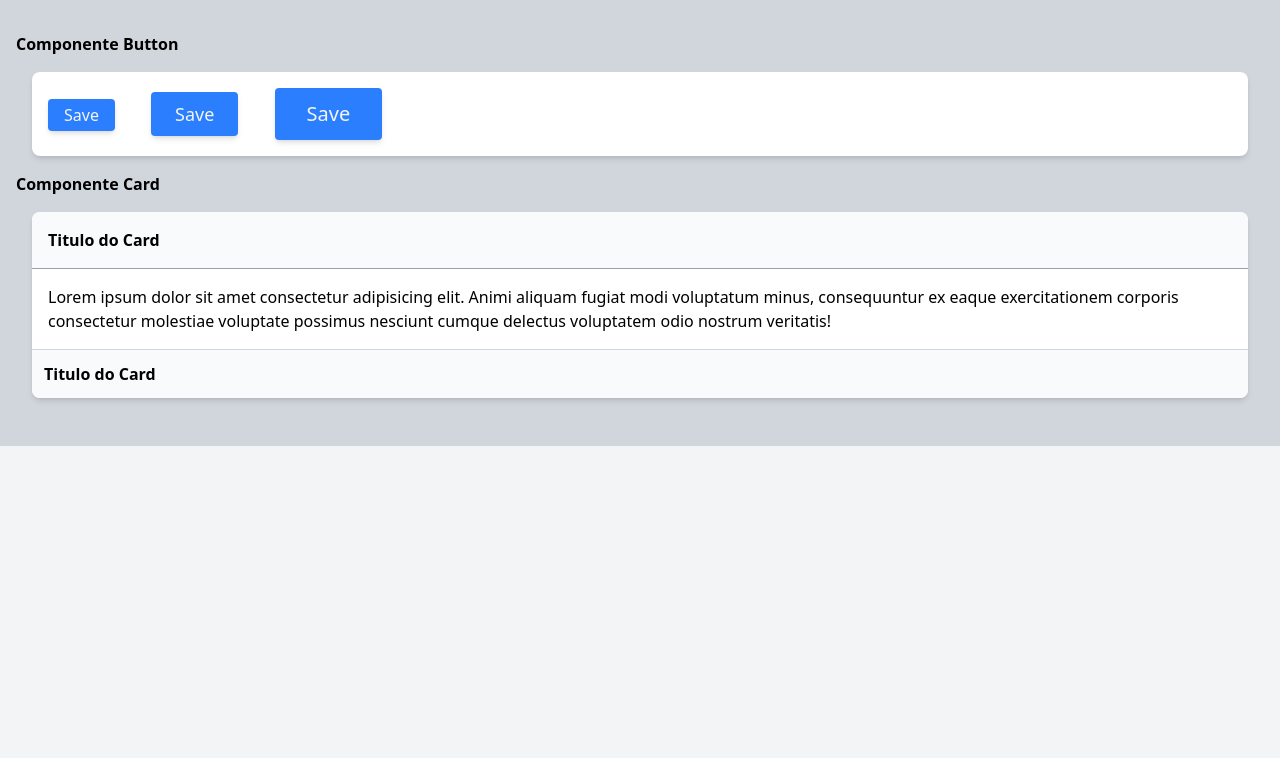
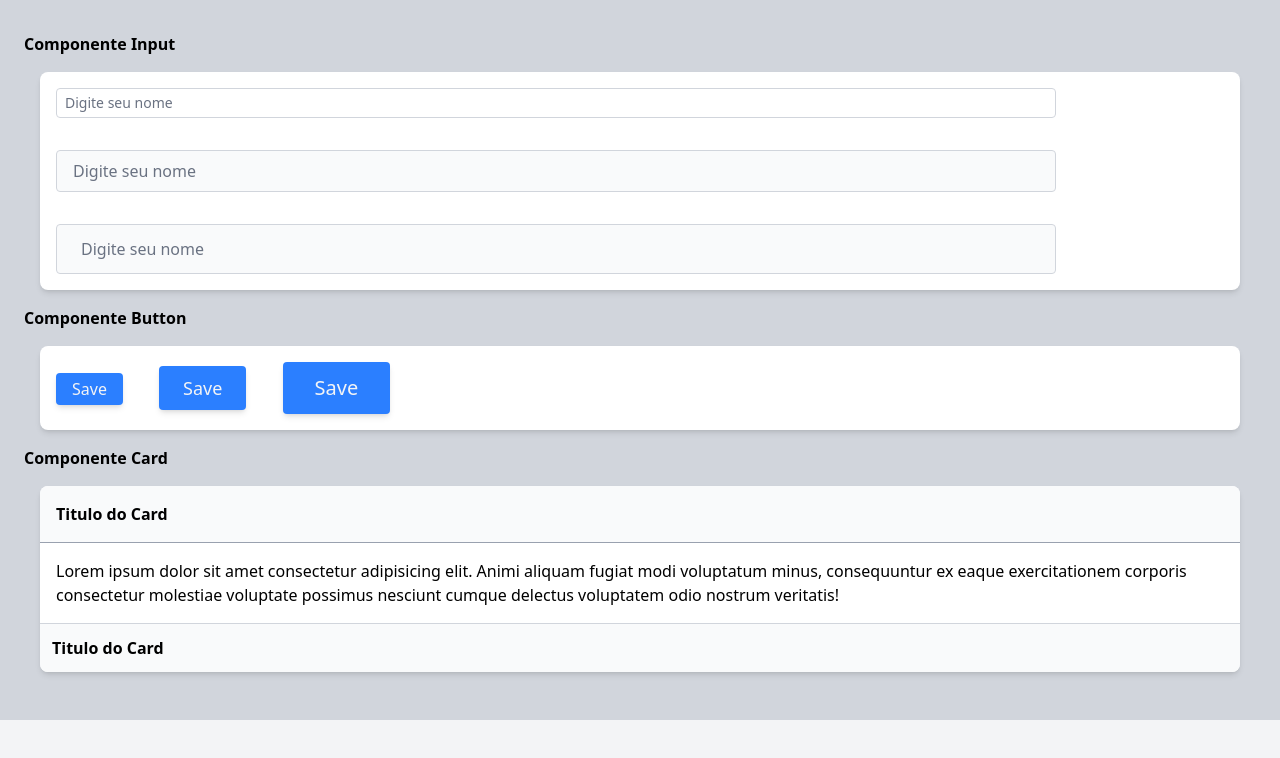
Before and after one commit to DevCarlos779/Curso-TailwinCSS, a website: page src/AulasComponentes.html in a window 1280 px wide. Drawn offline with Linux system fonts and the light colour scheme.

Commit message:
Aula 17 (Inputs)

```diff
--- a/src/AulasComponentes.html
+++ b/src/AulasComponentes.html
@@ -7,7 +7,28 @@
     <title>Document</title>
 </head>
 <body class="bg-gray-100">
-    <div class="container mx-auto px-4 py-8 bg-gray-300">
+    <div class="container mx-auto px-6 py-8 bg-gray-300">
+
+        <h6 class="font-bold mb-2">Componente Input</h6>
+
+        <div class="bg-white rounded-lg m-4 shadow-md overflow-hidden">
+
+            <input
+            type="text"
+            class="w-5/6 border border-gray-300 focus:outline-none focus:border-blue-500 focus:ring-blue-500 focus:ring-2 focus:ring-opacity-20 rounded m-4 px-2 py-1 text-sm text-gray-800 placeholder-gray-500 transition duration-200 ease-in-out"
+            placeholder="Digite seu nome">
+
+            <input
+            type="text"
+            class="w-5/6 bg-gray-50 border border-gray-300 focus:outline-none focus:border-blue-500 focus:ring-blue-500 focus:ring-2 focus:ring-opacity-20 rounded px-4 py-2 m-4 text-base text-gray-800 placeholder-gray-500 transition duration-200 ease-in-out"
+            placeholder="Digite seu nome">
+
+            <input
+            type="text"
+            class="w-5/6 bg-gray-50 border border-gray-300 focus:outline-none focus:border-blue-500 focus:ring-blue-500 focus:ring-2 focus:ring-opacity-20 rounded px-6 py-3 m-4 text-md text-gray-800 placeholder-gray-500 transition duration-200 ease-in-out"
+            placeholder="Digite seu nome">
+
+        </div>
 
         <h6 class="font-bold mb-2">Componente Button</h6>
 
```
Also changed, not shown: src/output.css.
